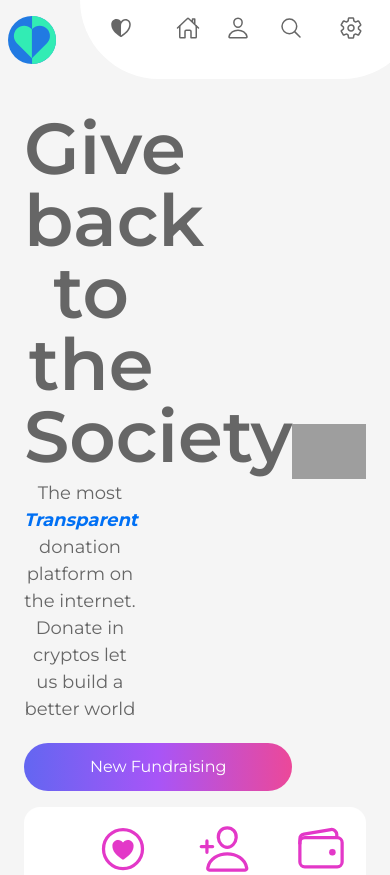
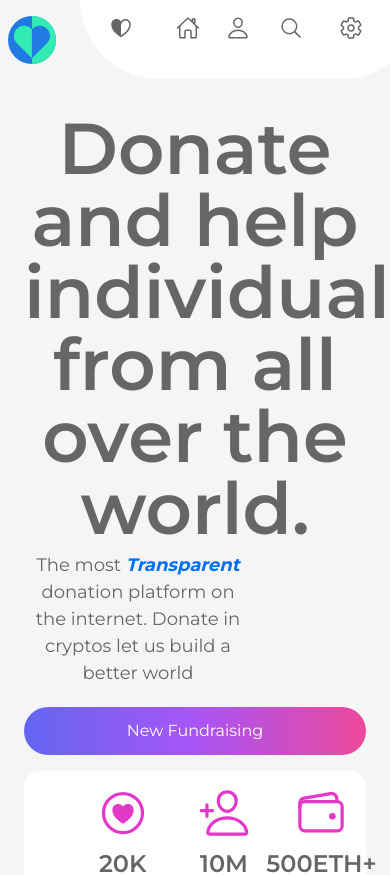
Before and after one commit to AmaanSayyad/mydonate2, a Next.js app: page / in a window 390 px wide. Shown: the top 875 px of the page. Built offline with nearby package versions, Linux system fonts and the light colour scheme; grey boxes are pictures that could not be loaded.

Commit message:
my donate v2

```diff
--- a/components/partials/Home.jsx
+++ b/components/partials/Home.jsx
@@ -16,10 +16,10 @@ function Home() {
     <div className="space-y-4 col-span-full lg:col-span-2">
       <div className="flex  flex-row items-center mt-16">
         <div className="text-center md:text-left w-full">
-          <h1 className="text-7xl font-semibold w-6/12 text-gray-600 dark:text-gray-300">
-            Give back to the Society
+          <h1 className="text-7xl font-semibold w-full text-gray-600 dark:text-gray-300">
+            Donate and help individuals from all over the world.
           </h1>
-          <p className="md:text-xl mt-2 md:mt-3 text-lg text-gray-600 dark:text-gray-200 w-5/12 ">
+          <p className="md:text-xl mt-2 md:mt-3 text-lg text-gray-600 dark:text-gray-200 w-8/12 ">
             The most{" "}
             <span className="text-blue-600 italic font-bold">Transparent</span>{" "}
             donation platform on the internet. Donate in cryptos let us build a
```
